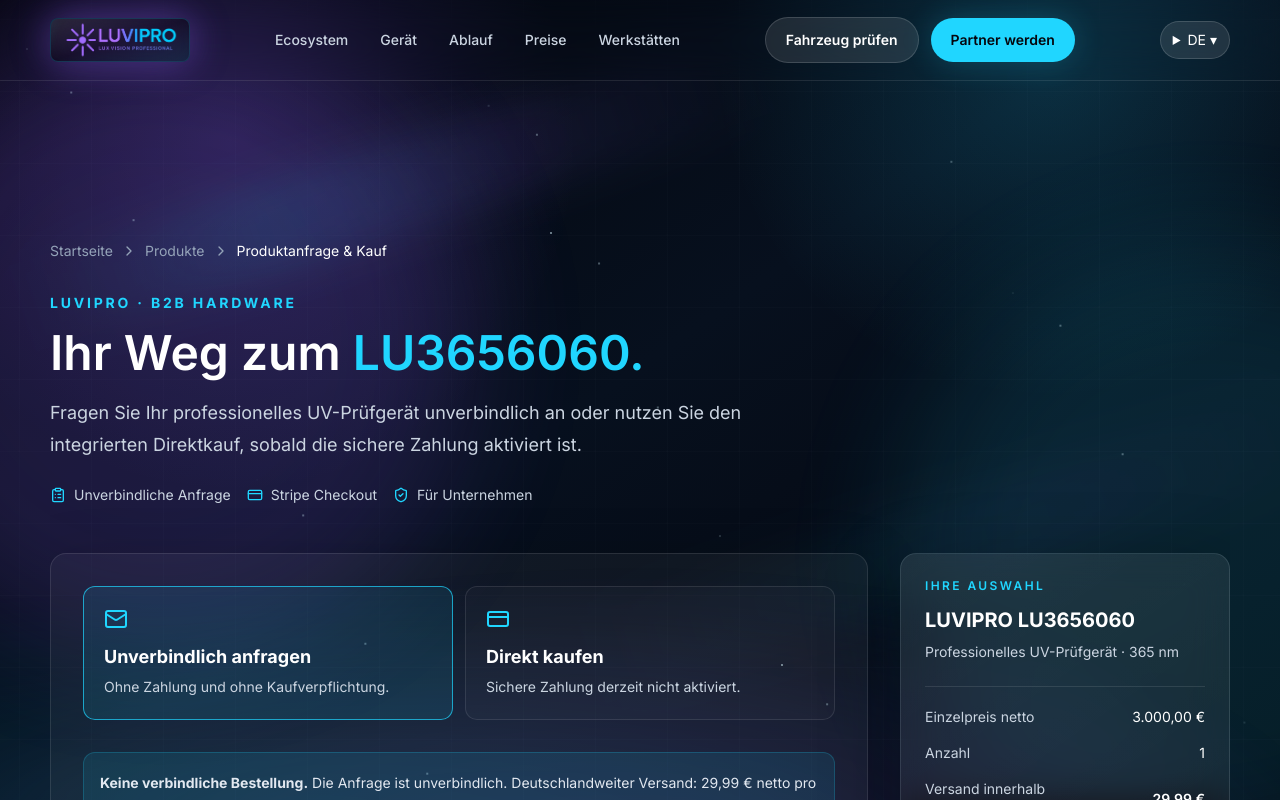
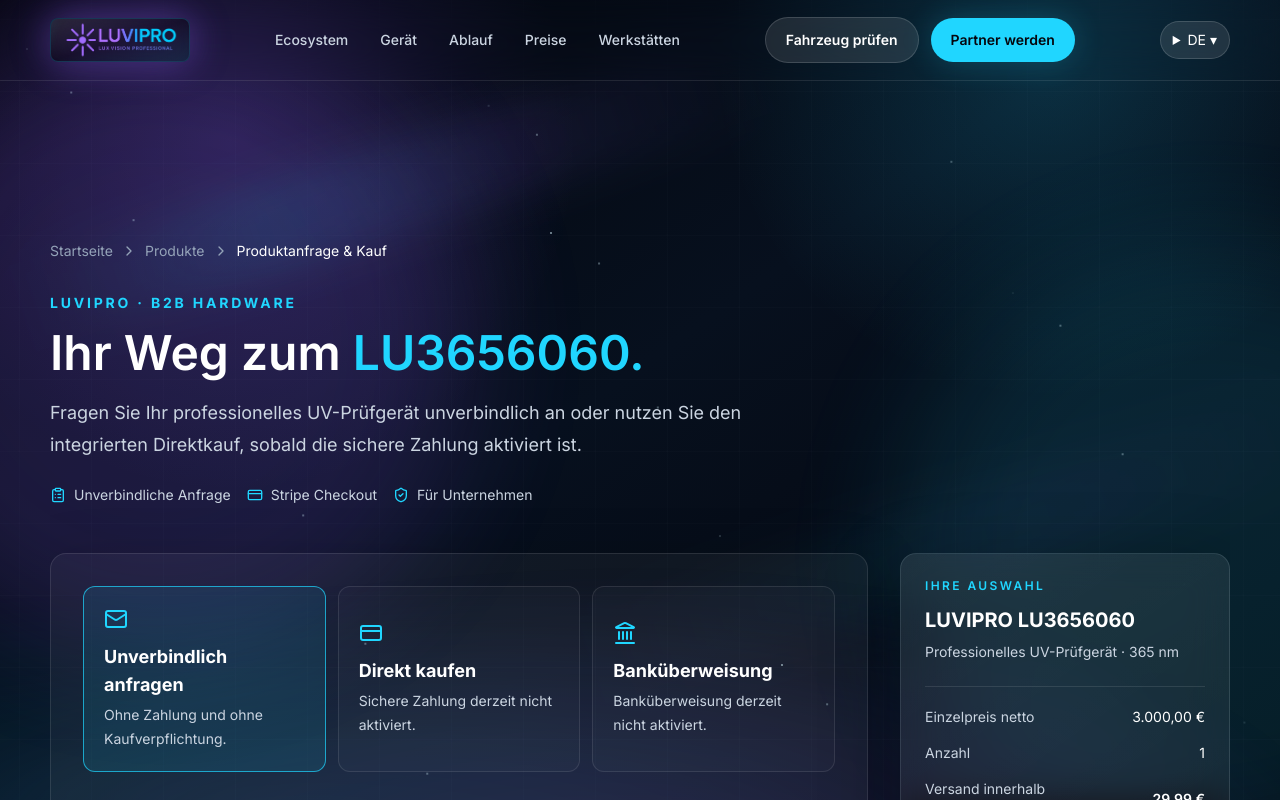
Before and after one commit to Diaa6969/luvipro-website, a Next.js app: page /order in a window 1280 px wide. Shown: the top 800 px of the page. Built offline with nearby package versions, Linux system fonts and the light colour scheme.

Commit message:
Add secure bank-transfer mode and unique reference to existing device checkout UI

```diff
--- a/src/components/shop/order-form.tsx
+++ b/src/components/shop/order-form.tsx
@@ -2,12 +2,12 @@
 
 import { FormEvent, useState } from "react";
 import Link from "next/link";
-import { ArrowRight, CheckCircle2, CreditCard, Mail, Minus, Plus, ShieldCheck } from "lucide-react";
+import { ArrowRight, CheckCircle2, CreditCard, Landmark, Mail, Minus, Plus, ShieldCheck } from "lucide-react";
 import { DEVICE, formatEuro, type ShopInquiry } from "@/lib/store";
 import { calculateInvoicePricing, moneyEUR } from "@/lib/invoicing/prices";
 
-type Mode = "preorder" | "buy";
-type Props = { initialMode: Mode; paymentsReady: boolean; preorderReady: boolean };
+type Mode = "preorder" | "buy" | "bank";
+type Props = { initialMode: Mode; paymentsReady: boolean; preorderReady: boolean; bankReady: boolean };
 
 const controlClass = "mt-2 block min-h-12 w-full rounded-xl border border-white/15 bg-[#0b1221] px-4 py-3 text-base text-white placeholder:text-slate-500 outline-none transition focus:border-pulse/65 focus:ring-2 focus:ring-pulse/20";
 const labelClass = "block text-sm font-medium text-slate-200";
@@ -16,18 +16,20 @@ function textValue(form: FormData, key: string) {
   return String(form.get(key) ?? "").trim();
 }
 
-export function OrderForm({ initialMode, paymentsReady, preorderReady }: Props) {
+export function OrderForm({ initialMode, paymentsReady, preorderReady, bankReady }: Props) {
   const [mode, setMode] = useState<Mode>(initialMode);
   const [quantity, setQuantity] = useState(1);
   const [pending, setPending] = useState(false);
   const [notice, setNotice] = useState<{ type: "info" | "error" | "success"; text: string } | null>(null);
   const [reference, setReference] = useState("");
+  const [requestKey, setRequestKey] = useState(() => crypto.randomUUID());
   const deviceTotals = calculateInvoicePricing("device", quantity);
 
   function selectMode(next: Mode) {
     setMode(next);
     setNotice(null);
     setReference("");
+    setRequestKey(crypto.randomUUID());
   }
 
   function changeQuantity(amount: number) {
@@ -37,7 +39,7 @@ export function OrderForm({ initialMode, paymentsReady, preorderReady }: Props)
   async function submit(event: FormEvent<HTMLFormElement>) {
     event.preventDefault();
     const formElement = event.currentTarget;
-    if (pending || (mode === "buy" && !paymentsReady) || (mode === "preorder" && !preorderReady)) return;
+    if (pending || (mode === "buy" && !paymentsReady) || (mode === "preorder" && !preorderReady) || (mode === "bank" && !bankReady)) return;
     const form = new FormData(formElement);
     const inquiry: ShopInquiry = {
       sku: DEVICE.sku,
@@ -57,18 +59,18 @@ export function OrderForm({ initialMode, paymentsReady, preorderReady }: Props)
       website: textValue(form, "website"),
     };
 
-    if (!inquiry.privacyAccepted || (mode === "buy" && !inquiry.termsAccepted)) {
+    if (!inquiry.privacyAccepted || (mode !== "preorder" && !inquiry.termsAccepted)) {
       setNotice({ type: "error", text: "Bitte prüfen und bestätigen Sie die notwendigen Hinweise." });
       return;
     }
     setPending(true);
     setNotice(null);
     try {
-      const endpoint = mode === "preorder" ? "/api/store/preorder" : "/api/store/checkout";
+      const endpoint = mode === "preorder" ? "/api/store/preorder" : mode === "bank" ? "/api/store/bank-transfer" : "/api/store/checkout";
       const response = await fetch(endpoint, {
         method: "POST",
         headers: { "content-type": "application/json" },
-        body: JSON.stringify(inquiry),
+        body: JSON.stringify({ ...inquiry, requestKey }),
       });
       const result: { error?: string; url?: string; reference?: string } = await response.json();
       if (!response.ok) throw new Error(result.error || "Die Anfrage konnte nicht verarbeitet werden.");
@@ -82,9 +84,10 @@ export function OrderForm({ initialMode, paymentsReady, preorderReady }: Props)
       }
 
       setReference(result.reference ?? "");
-      setNotice({ type: "success", text: "Vielen Dank! Ihre unverbindliche Produktanfrage wurde vom E-Mail-Dienst zur Zustellung an LUVIPRO angenommen. Wir melden uns bei Ihnen." });
+      setNotice({ type: "success", text: mode === "bank" ? "Ihre Banküberweisungs-Bestellung wurde aufgenommen. Zahlungsinformationen mit eindeutiger Referenz wurden an Ihre E-Mail-Adresse gesendet. Bitte erst anhand dieser Angaben überweisen." : "Vielen Dank! Ihre unverbindliche Produktanfrage wurde vom E-Mail-Dienst zur Zustellung an LUVIPRO angenommen. Wir melden uns bei Ihnen." });
       formElement.reset();
       setQuantity(1);
+      setRequestKey(crypto.randomUUID());
     } catch (error) {
       setNotice({ type: "error", text: error instanceof Error ? error.message : "Bitte versuchen Sie es erneut." });
     } finally {
@@ -95,7 +98,7 @@ export function OrderForm({ initialMode, paymentsReady, preorderReady }: Props)
   return (
     <div className="grid items-start gap-8 lg:grid-cols-[minmax(0,1fr)_330px]">
       <div className="min-w-0 rounded-2xl border border-white/10 bg-white/[0.045] p-5 shadow-[0_15px_60px_rgba(0,0,0,.22)] sm:p-8">
-        <div className="mb-8 grid gap-3 sm:grid-cols-2" role="group" aria-label="Bestellart wählen">
+        <div className="mb-8 grid gap-3 sm:grid-cols-3" role="group" aria-label="Bestellart wählen">
           <button type="button" onClick={() => selectMode("preorder")} aria-pressed={mode === "preorder"}
             className={`rounded-xl border p-5 text-left transition focus-visible:outline focus-visible:outline-2 focus-visible:outline-pulse ${mode === "preorder" ? "border-pulse/70 bg-pulse/10" : "border-white/10 bg-white/[0.025] hover:border-pulse/30"}`}>
             <Mail className="h-6 w-6 text-pulse" />
@@ -108,8 +111,17 @@ export function OrderForm({ initialMode, paymentsReady, preorderReady }: Props)
             <span className="mt-3 block text-lg font-bold text-white">Direkt kaufen</span>
             <span className="mt-1 block text-sm leading-6 text-slate-300">{paymentsReady ? "Sichere Zahlung über Stripe." : "Sichere Zahlung derzeit nicht aktiviert."}</span>
           </button>
+          <button type="button" onClick={() => selectMode("bank")} aria-pressed={mode === "bank"}
+            className={`rounded-xl border p-5 text-left transition focus-visible:outline focus-visible:outline-2 focus-visible:outline-pulse ${mode === "bank" ? "border-pulse/70 bg-pulse/10" : "border-white/10 bg-white/[0.025] hover:border-pulse/30"}`}>
+            <Landmark className="h-6 w-6 text-pulse" />
+            <span className="mt-3 block text-lg font-bold text-white">Banküberweisung</span>
+            <span className="mt-1 block text-sm leading-6 text-slate-300">{bankReady ? "Verbindlich bestellen und per Vorkasse überweisen." : "Banküberweisung derzeit nicht aktiviert."}</span>
+          </button>
         </div>
 
+        {mode === "bank" && !bankReady && (
+          <div className="mb-7 rounded-xl border border-amber-400/25 bg-amber-400/10 p-4 text-sm leading-7 text-amber-100" role="status">Banküberweisung ist noch nicht aktiviert. Es wird keine Zahlung ausgelöst.</div>
+        )}
         {mode === "buy" && !paymentsReady && (
           <div className="mb-7 rounded-xl border border-amber-400/25 bg-amber-400/10 p-4 text-sm leading-7 text-amber-100" role="status">
             <strong>Direktzahlung aktuell deaktiviert.</strong> Die Zahlungsfunktion kann nur mit aktivierter Stripe-Kasse genutzt werden. Es wird keine Zahlung ausgelöst und keine Bestellung angenommen. Für eine unverbindliche Anfrage wechseln Sie zum ersten Reiter.
@@ -172,7 +184,7 @@ export function OrderForm({ initialMode, paymentsReady, preorderReady }: Props)
               <input name="privacyAccepted" type="checkbox" required className="mt-1 h-4 w-4 accent-cyan-400" />
               <span>Ich habe die <Link href="/datenschutz" target="_blank" rel="noopener noreferrer" className="text-pulse underline underline-offset-2">Datenschutzhinweise</Link> zur Kenntnis genommen. <span className="text-pulse">*</span></span>
             </label>
-            {mode === "buy" && (
+            {mode !== "preorder" && (
               <label className="flex cursor-pointer items-start gap-3 text-sm leading-6 text-slate-300">
                 <input name="termsAccepted" type="checkbox" required={paymentsReady} className="mt-1 h-4 w-4 accent-cyan-400" />
                 <span>Ich akzeptiere die <Link href="/agb" target="_blank" rel="noopener noreferrer" className="text-pulse underline underline-offset-2">AGB</Link> für einen späteren verbindlichen Kauf. <span className="text-pulse">*</span></span>
@@ -195,9 +207,9 @@ export function OrderForm({ initialMode, paymentsReady, preorderReady }: Props)
             </div>
           )}
 
-          <button type="submit" disabled={pending || (mode === "buy" && !paymentsReady) || (mode === "preorder" && !preorderReady)}
+          <button type="submit" disabled={pending || (mode === "buy" && !paymentsReady) || (mode === "preorder" && !preorderReady) || (mode === "bank" && !bankReady)}
             className="inline-flex min-h-13 w-full items-center justify-center gap-2 rounded-full bg-pulse px-6 py-4 text-base font-bold text-obsidian shadow-glow transition hover:bg-frost focus-visible:outline focus-visible:outline-2 focus-visible:outline-offset-2 focus-visible:outline-pulse disabled:cursor-not-allowed disabled:opacity-45">
-            {pending ? "Bitte warten ..." : mode === "preorder"
+            {pending ? "Bitte warten ..." : mode === "bank" ? (bankReady ? "Verbindlich bestellen · Banküberweisung" : "Banküberweisung noch nicht verfügbar") : mode === "preorder"
               ? (preorderReady ? "Unverbindliche Anfrage automatisch senden" : "Anfrageversand derzeit deaktiviert")
               : (paymentsReady ? "Weiter zur sicheren Zahlung" : "Direktkauf noch nicht verfügbar")}
             {!pending && mode === "preorder" && <ArrowRight className="h-5 w-5" />}
@@ -208,7 +220,7 @@ export function OrderForm({ initialMode, paymentsReady, preorderReady }: Props)
             {mode === "preorder" ? (preorderReady
               ? "Nach erfolgreicher Annahme durch den E-Mail-Dienst erscheint Ihre Referenznummer; es erfolgt keine Buchung oder Abbuchung."
               : "Bei deaktiviertem E-Mail-Dienst ist keine automatische Anfrage möglich. Sie erreichen uns direkt über die angegebene Kontaktadresse.")
-              : "Nach Freischaltung erfolgt die Zahlung über eine sichere Stripe-Checkout-Seite. Zahlungsdaten werden nicht in dieser Website gespeichert."}
+              : mode === "bank" ? "Nach Bestellung erhalten Sie eine Zahlungsaufforderung mit eindeutigem Verwendungszweck. Die steuerliche Rechnung folgt dem tatsächlichen Zahlungs- und Lieferablauf." : "Nach Freischaltung erfolgt die Zahlung über eine sichere Stripe-Checkout-Seite. Zahlungsdaten werden nicht in dieser Website gespeichert."}
           </p>
         </form>
       </div>
```
